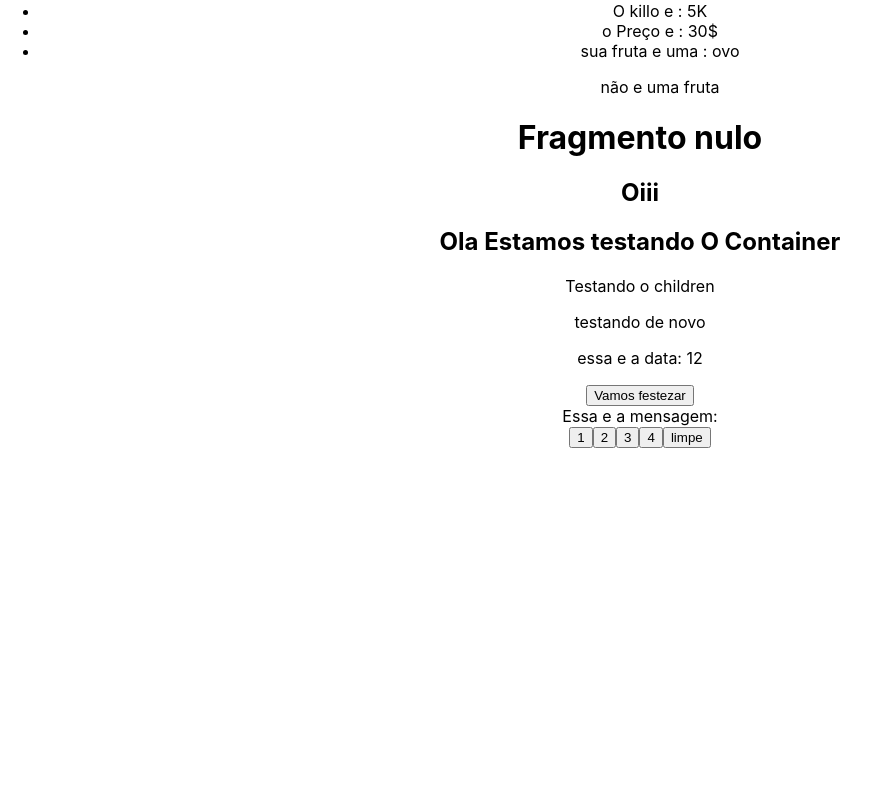
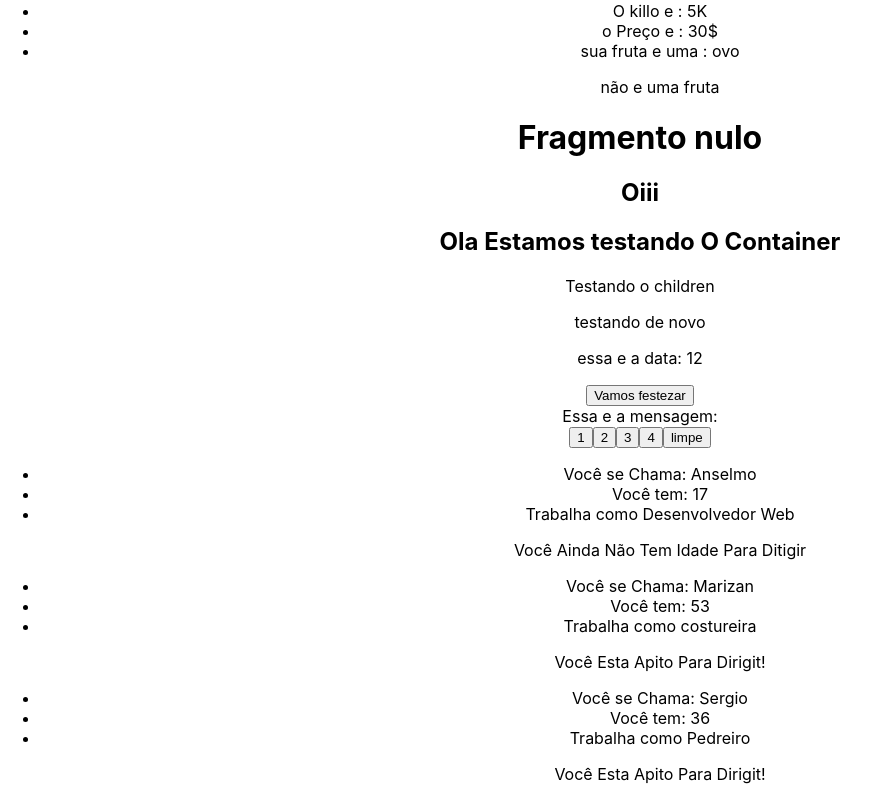
Before and after one commit to Anselmo5/CursoReact, a React (Create React App) app in the folder etapa3/: page / in a window 1280 px wide. Shown: the part 1859-2659 px from the top of the page, without its empty margins (0-880 px from the left). Before the commit the page ends 2307 px from the top, so only its background shows below. Built offline with nearby package versions, Linux system fonts and the light colour scheme.

Commit message:
alteração

```diff
--- a/etapa3/src/App.js
+++ b/etapa3/src/App.js
@@ -15,6 +15,7 @@ import { Container } from './components/Container';
 import ExecuterFunction from './components/ExecuterFunction';
 import HenderStatelife from './HenderStatelife';
 import Message from './components/Message';
+import UserDetails from './components/UserDetails';
 
 
 
@@ -28,6 +29,15 @@ function App() {
     {id : 2, killo : "4K", preco: "5$", empromocao:true, fruta: "laranja", euma:true },
     {id : 3, killo : "5K", preco: "30$", empromocao:false, fruta: "ovo", euma: false },
   ]
+
+  // Array desafio
+
+  const Pessoas =[
+     {id:1, nome: "Anselmo", idade:17, proficao: "Desenvolvedor Web", podedirigir: false},
+     {id:2, nome: "Marizan", idade:53, proficao: "costureira", podedirigir: true},
+     {id:3, nome: "Sergio", idade:36, proficao: "Pedreiro", podedirigir: true}
+  ]
+
 
     function shoemenssagem(){
       console.log("Por favor funciona");
@@ -82,7 +92,18 @@ function App() {
       {/* State life */}
       <Message msg={mensagem} />
       <HenderStatelife hendeler={handlermensage} />
-    </div>
+      {/* Desafio */}
+       {Pessoas.map(Pessoas =>(
+        <UserDetails
+          key={Pessoas.id}
+          name={Pessoas.nome}
+          idade={Pessoas.idade}
+          proficao={Pessoas.proficao}
+          podedirigir={Pessoas.podedirigir}
+        />
+       ))}
+
+       </div>
 
 
   );
--- /dev/null
+++ b/etapa3/src/components/UserDetails.js
@@ -0,0 +1,17 @@
+import React from 'react'
+
+const UserDetails = ({name,idade,proficao,podedirigir}) => {
+  return (
+    <div>
+      <ul>
+        <li> Você se Chama: {name} </li>
+        <li> Você tem: {idade}</li>
+        <li> Trabalha como {proficao} </li>
+        {podedirigir && <p> Você Esta Apito Para Dirigit!</p>}
+        {!podedirigir && <p> Você Ainda Não Tem Idade Para Ditigir</p>}
+      </ul>
+    </div>
+  )
+}
+
+export default UserDetails
```
